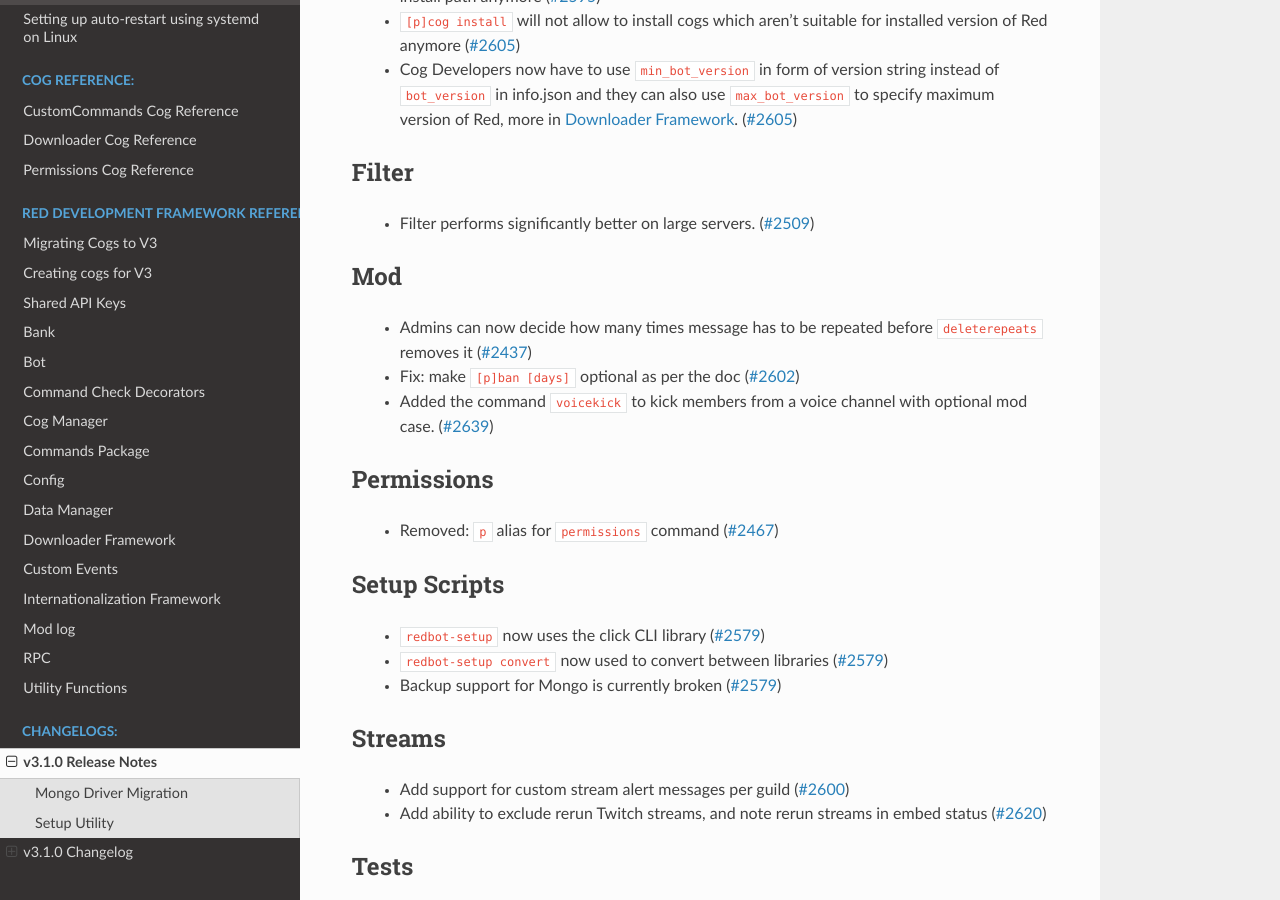
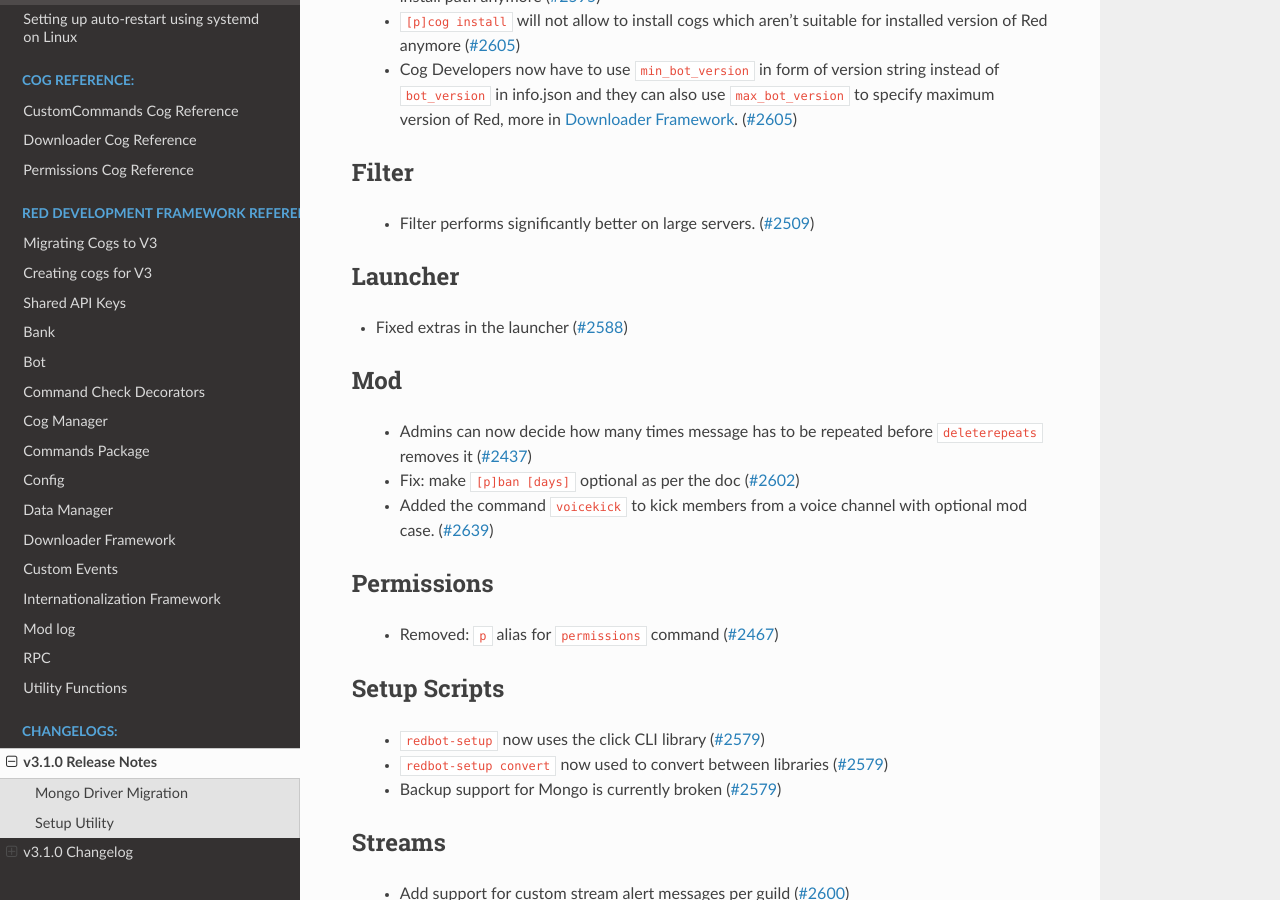
Before and after one commit to Renirous/Red-DiscordBot, a Sphinx documentation site: the page built from docs/changelog_3_1_0.rst, in a window 1280 px wide and 900 px high, scrolled down 2334 px. Built offline with Sphinx 7.4.7 and the Read the Docs theme 2.0.0, drawn with Linux system fonts in a browser that asks for light colours; the version number is read from the project's files by our own code.

Commit message:
Add my 3.1 contributions (#2670)

```diff
--- a/docs/changelog_3_1_0.rst
+++ b/docs/changelog_3_1_0.rst
@@ -116,6 +116,12 @@
 
  * Filter performs significantly better on large servers. (`#2509`_)
 
+--------
+Launcher
+--------
+
+* Fixed extras in the launcher (`#2588`_)
+
 ---
 Mod
 ---
@@ -205,6 +211,7 @@
 .. _#2579: https://github.com/Cog-Creators/Red-DiscordBot/pull/2579
 .. _#2586: https://github.com/Cog-Creators/Red-DiscordBot/pull/2586
 .. _#2587: https://github.com/Cog-Creators/Red-DiscordBot/pull/2587
+.. _#2588: https://github.com/Cog-Creators/Red-DiscordBot/pull/2588
 .. _#2590: https://github.com/Cog-Creators/Red-DiscordBot/pull/2590
 .. _#2591: https://github.com/Cog-Creators/Red-DiscordBot/pull/2591
 .. _#2592: https://github.com/Cog-Creators/Red-DiscordBot/pull/2592
```
